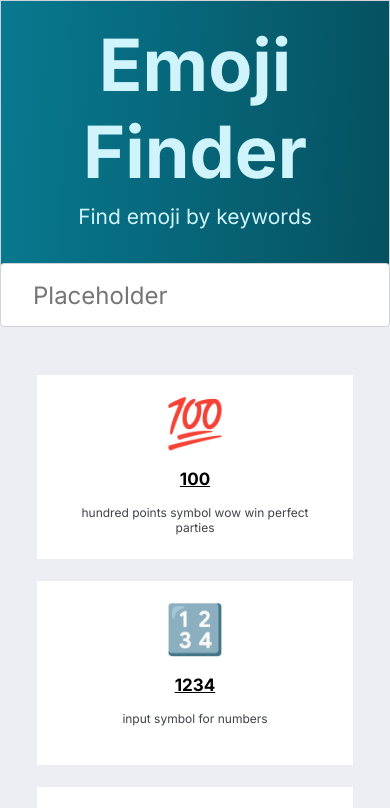
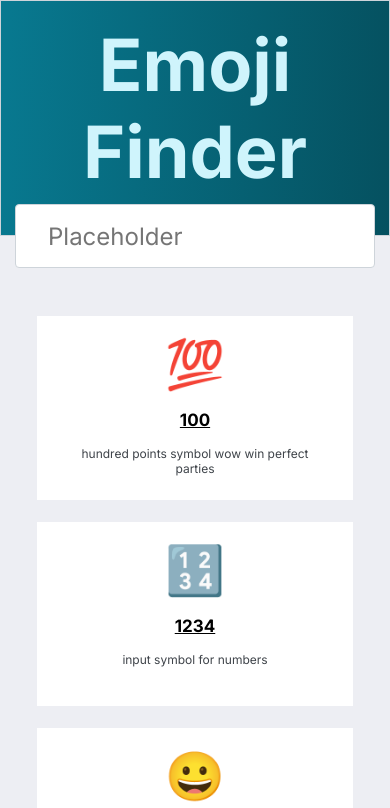
Before and after one commit to evgenikuz/emojiSearch, a plain HTML site: page index.html in a window 390 px wide. Shown: the top 808 px of the page. Drawn offline with Linux system fonts and the light colour scheme.

Commit message:
поправила адаптив, сделала флекс гроу для контейнера

```diff
--- a/index.html
+++ b/index.html
@@ -15,7 +15,9 @@
         <p class="title__description">Find emoji by keywords</p>
     </header>
     <div class="card__section">
-        <input class="card__search" type="text" placeholder="Placeholder">
+        <div class="card__input">
+            <input class="card__search" type="text" placeholder="Placeholder">
+        </div>
         <div class="card__container">
         </div>
     </div>
--- a/script.js
+++ b/script.js
@@ -40,10 +40,9 @@ let request = document.querySelector('.card__search');
 
 function search(obj, str) {
     str = str.trim().toLowerCase();
-    console.log(str)
     let searchResult = obj.filter(el => el.title.toLowerCase() === str || el.keywordsFiltered.includes(str))
-    console.log(searchResult)
     document.querySelector('.card__container').innerHTML='';
+    request.value = ''
     return renderCard(searchResult)
 }
 
--- a/style.scss
+++ b/style.scss
@@ -4,6 +4,11 @@
     padding: 0;
     font-family: 'Inter', sans-serif;
     font-weight: 400;
+}
+body {
+    height: 100vh;
+    display: flex;
+    flex-direction: column;
 }
 header {
     border: 1px solid #CED4DA;
@@ -29,18 +34,26 @@ header {
         position: relative;
         background: #EDEEF3;
         padding: 80px 15px 49px;
+        height: 100%;
+        flex-grow: 1;
+    }
+    &__input {
+        position: absolute;
+        left: 50%;
+        top: -32px;
+        transform: translateX(-50%);
+        max-width: 820px;
+        width: 100%;
+        padding-left: 15px;
+        padding-right: 15px;
+
     }
     &__search {
-        max-width: 820px;
         width: 100%;
         height: 64px;
         border-radius: 4px;
         border: 1px solid #CED4DA;
         background: #FFF;
-        position: absolute;
-        left: 50%;
-        top: -32px;
-        transform: translateX(-50%);
         color:#ABB5BE;
         font-size: 24px;
         line-height: 21px; /* 87.5% */
```
Also changed, not shown: css/style.css, 1 other file.
